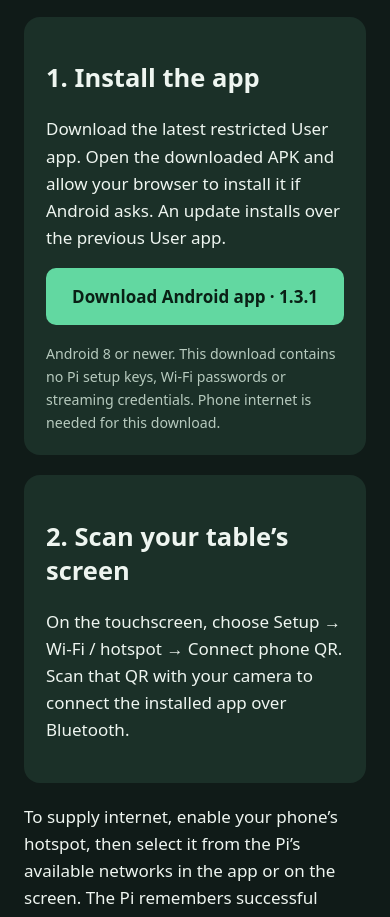
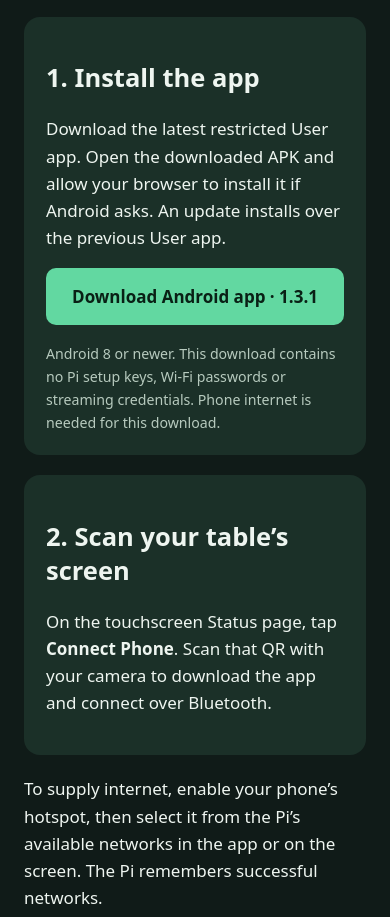
Before and after one commit to jkh802/snooker-cam-policy, a plain HTML site: page download/index.html in a window 390 px wide. Shown: the part 182-1099 px from the top of the page. Drawn offline with Linux system fonts and the light colour scheme.

Commit message:
Publish Snooker Cam User 1.3.1 download and phone setup

```diff
--- a/download/index.html
+++ b/download/index.html
@@ -25,7 +25,7 @@ body{font:17px system-ui,sans-serif;background:#101b18;color:#eef5f0;margin:0;pa
   </section>
   <section id="no-pair">
     <h2>2. Scan your table’s screen</h2>
-    <p>On the touchscreen, choose Setup → Wi-Fi / hotspot → Connect phone QR. Scan that QR with your camera to connect the installed app over Bluetooth.</p>
+    <p>On the touchscreen Status page, tap <strong>Connect Phone</strong>. Scan that QR with your camera to download the app and connect over Bluetooth.</p>
   </section>
   <p>To supply internet, enable your phone’s hotspot, then select it from the Pi’s available networks in the app or on the screen. The Pi remembers successful networks.</p>
   <p><a href="../index.html">Privacy policy</a> · <a href="../data-deletion.html">Data deletion</a></p>
```
